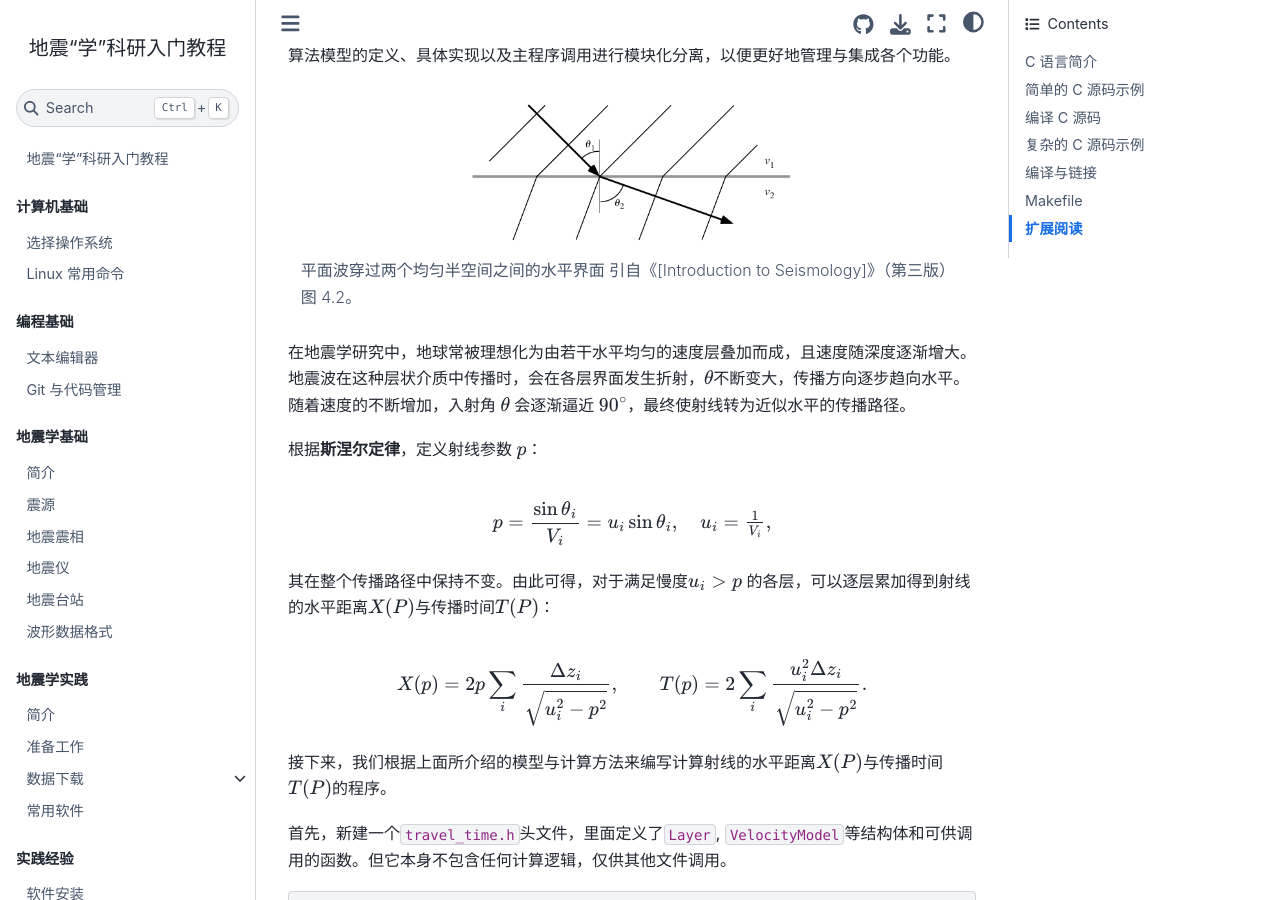
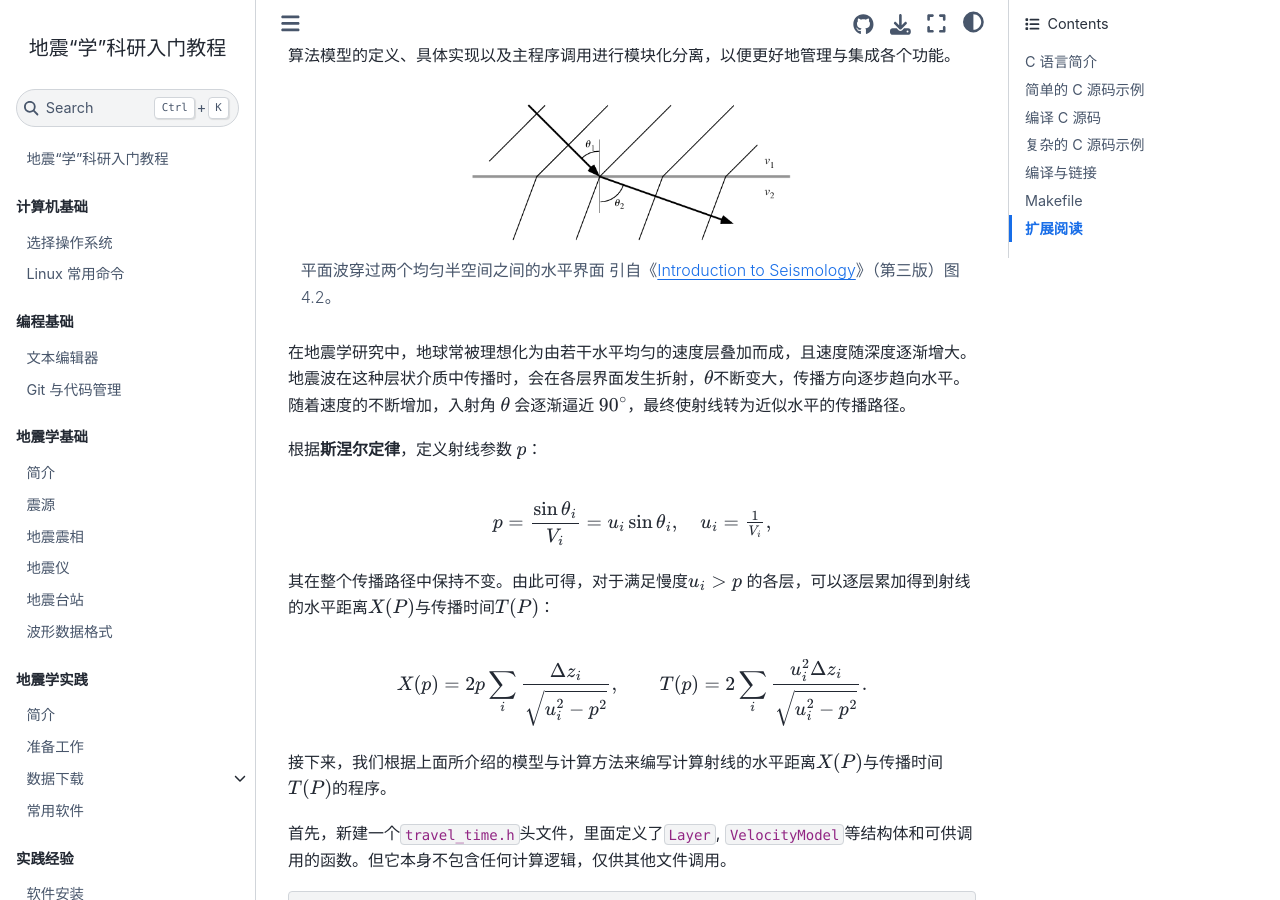
Before and after one commit to seismo-learn/seismology101, a Jupyter Book: the page built from source/programming/c.md, in a window 1280 px wide and 900 px high, scrolled down 2463 px. Built offline with Jupyter Book 1.0.4 settings and Sphinx 7.4.7 and the Sphinx Book theme 1.1.4, drawn with Linux system fonts in a browser that asks for light colours; pages that are not in the unit, such as notebooks, are missing from menus; some of the changed lines change nothing that is shown.

Commit message:
git commit -m "add links"

```diff
--- a/source/programming/c.md
+++ b/source/programming/c.md
@@ -114,7 +114,7 @@ Estimated Distance: 124.00 km
 :width: 50%
 
 平面波穿过两个均匀半空间之间的水平界面
-引自《[Introduction to Seismology]》（第三版）图 4.2。
+引自《[Introduction to Seismology](http://d.cambridge.org/us/universitypress/subjects/earth-and-environmental-science/solid-earth-geophysics/introduction-seismology-3rd-edition?format=HB&isbn=9781316635742)》（第三版）图 4.2。
 :::
 
 在地震学研究中，地球常被理想化为由若干水平均匀的速度层叠加而成，且速度随深度逐渐增大。地震波在这种层状介质中传播时，会在各层界面发生折射，$\theta$不断变大，传播方向逐步趋向水平。随着速度的不断增加，入射角 $\theta$ 会逐渐逼近 $90^\circ$，最终使射线转为近似水平的传播路径。
```
